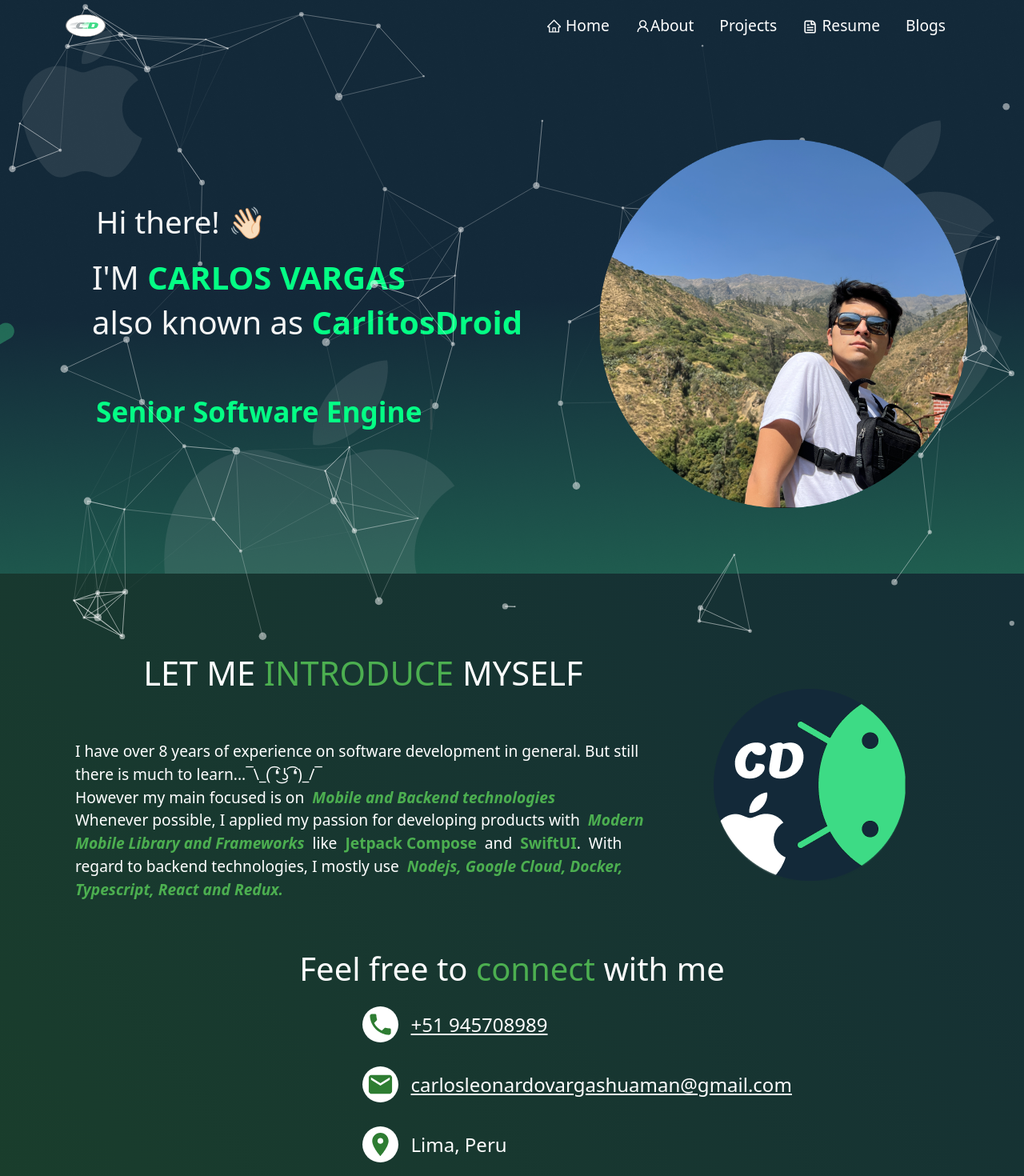
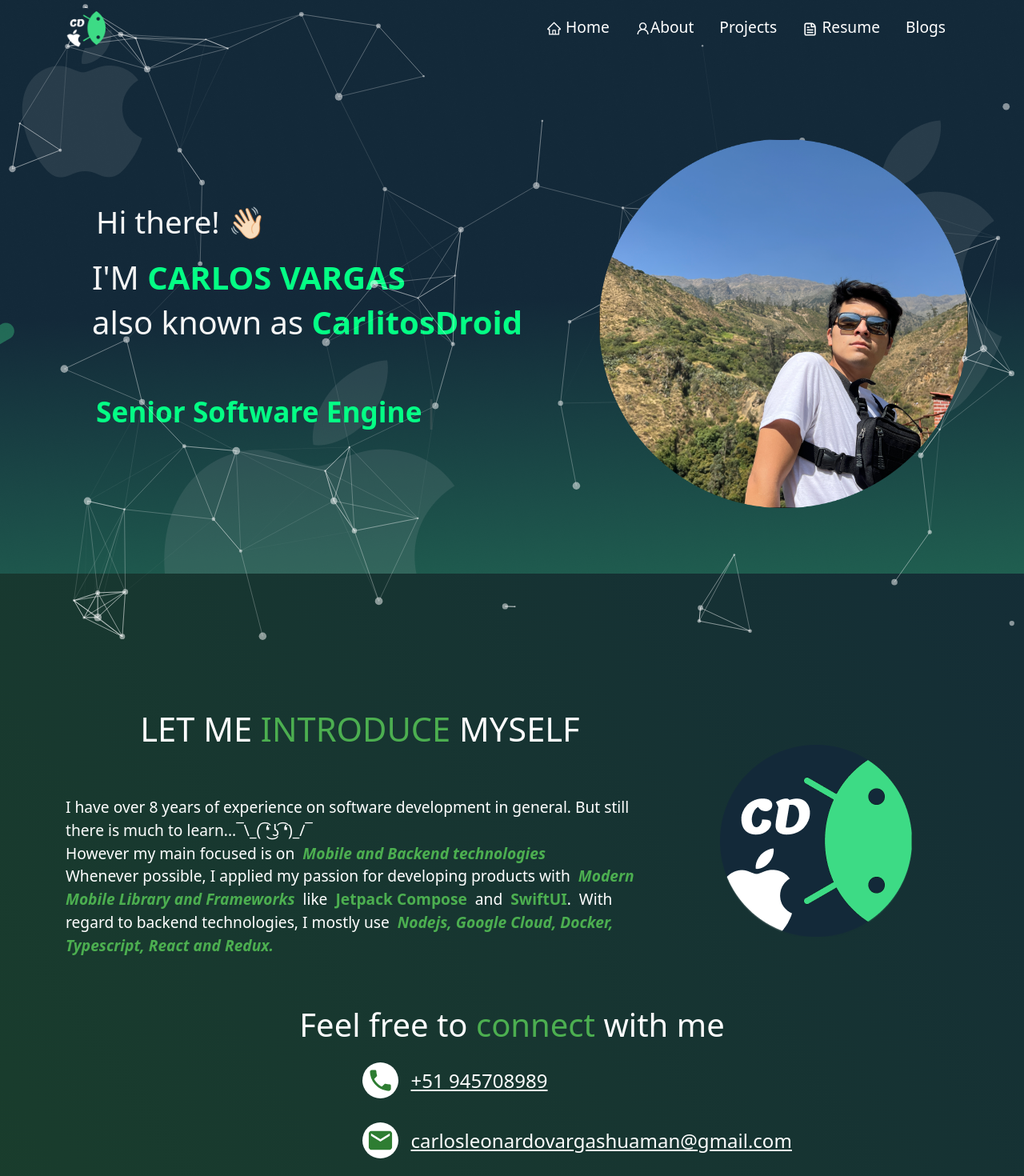
Before and after one commit to CarlitosDroid/CarlitosDroid.github.io, a React (Create React App) app: page / in a window 1280 px wide. Shown: the top 1470 px of the page at 80% size. Built offline with nearby package versions, Linux system fonts and the light colour scheme.

Commit message:
Added the missing css for home body

```diff
--- a/src/components/Home/HomeBody.js
+++ b/src/components/Home/HomeBody.js
@@ -6,7 +6,7 @@ import HomeFooter from "./HomeFooter";
 
 function HomeBody() {
     return (
-        <Container>
+        <Container fluid className="home-about-section" id="about">
             <Container>
                 <Row>
                     <Col md={8} className="home-about-description">
--- a/src/components/TopNavbar.js
+++ b/src/components/TopNavbar.js
@@ -3,7 +3,7 @@ import { Container, Nav, Navbar } from "react-bootstrap";
 import { AiOutlineHome, AiOutlineUser } from "react-icons/ai"
 import { CgFileDocument } from "react-icons/cg"
 
-import logo from "../assets/logo_cd.png"
+import logo from "../assets/channel_logo.png"
 
 
 function TopNavbar() {
@@ -22,7 +22,9 @@ function TopNavbar() {
                 <Navbar.Brand href='/' className='d-flex'>
                     <img
                         src={logo}
-                        className='img-fluid logo' alt='brand' />
+                        className='img-fluid logo'
+                        alt='brand'
+                    />
                 </Navbar.Brand>
 
 
--- a/src/style.css
+++ b/src/style.css
@@ -29,8 +29,8 @@ html {
 }
 
 .logo {
-    height: 1.4em !important;
-    width: 2.5em !important;
+	height: 2.5em !important;
+	width: 2.5em !important;
 }
 
 .navbar-nav .nav-link {
@@ -117,6 +117,12 @@ html {
     padding-left: 15px;
 }
 
+.home-about-section {
+	position: relative;
+	padding-bottom: 70px !important;
+	padding-top: 70px !important;
+}
+
 .home-about-description {
 	color: white !important;
 	padding-top: 100px !important;
@@ -194,6 +200,12 @@ html {
 	background: rgba(255, 255, 255, 0.972) !important;
 	border-radius: 50% !important;
 	transition: 0.5s !important;
+}
+
+.social-icons {
+	display: inline-block !important;
+	padding-right: 15px;
+	padding-left: 15px;
 }
 
 .icon-colour {
```
Also changed, not shown: src/assets/logo_cd.png (deleted).
